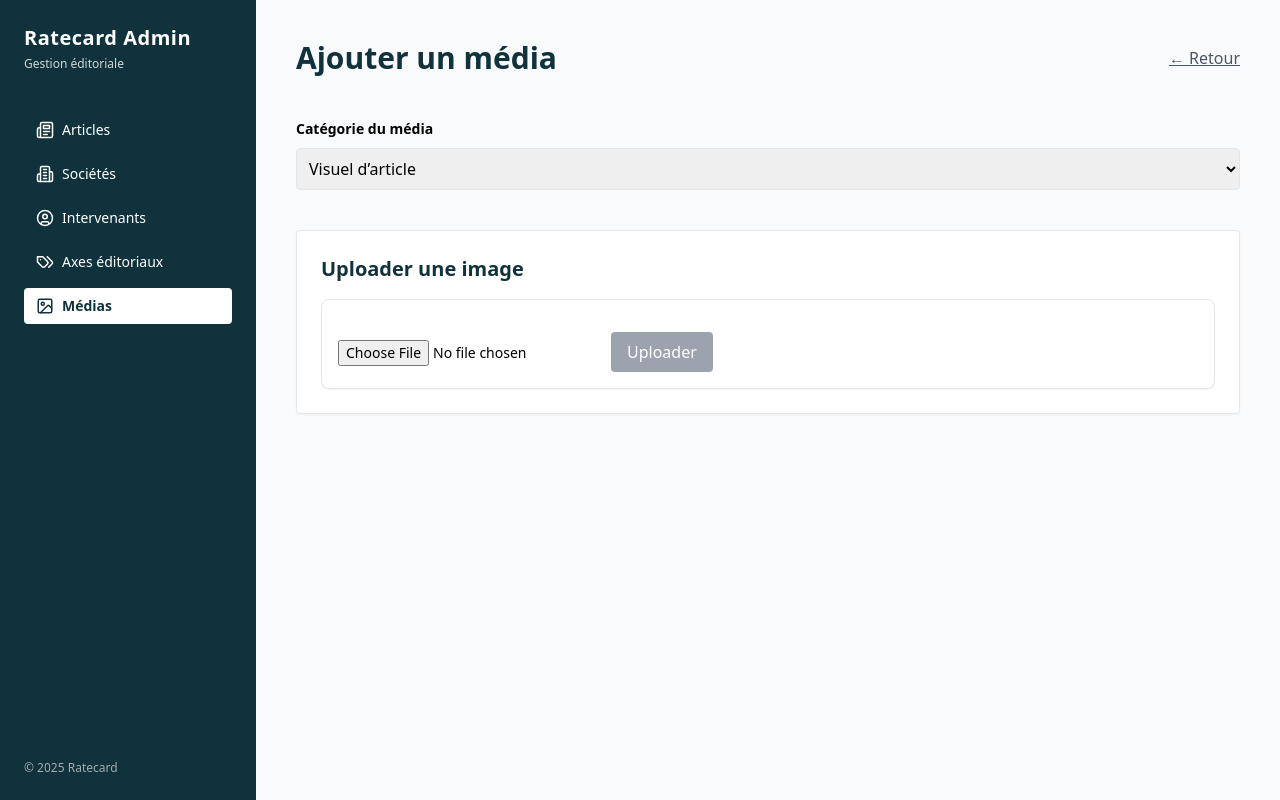
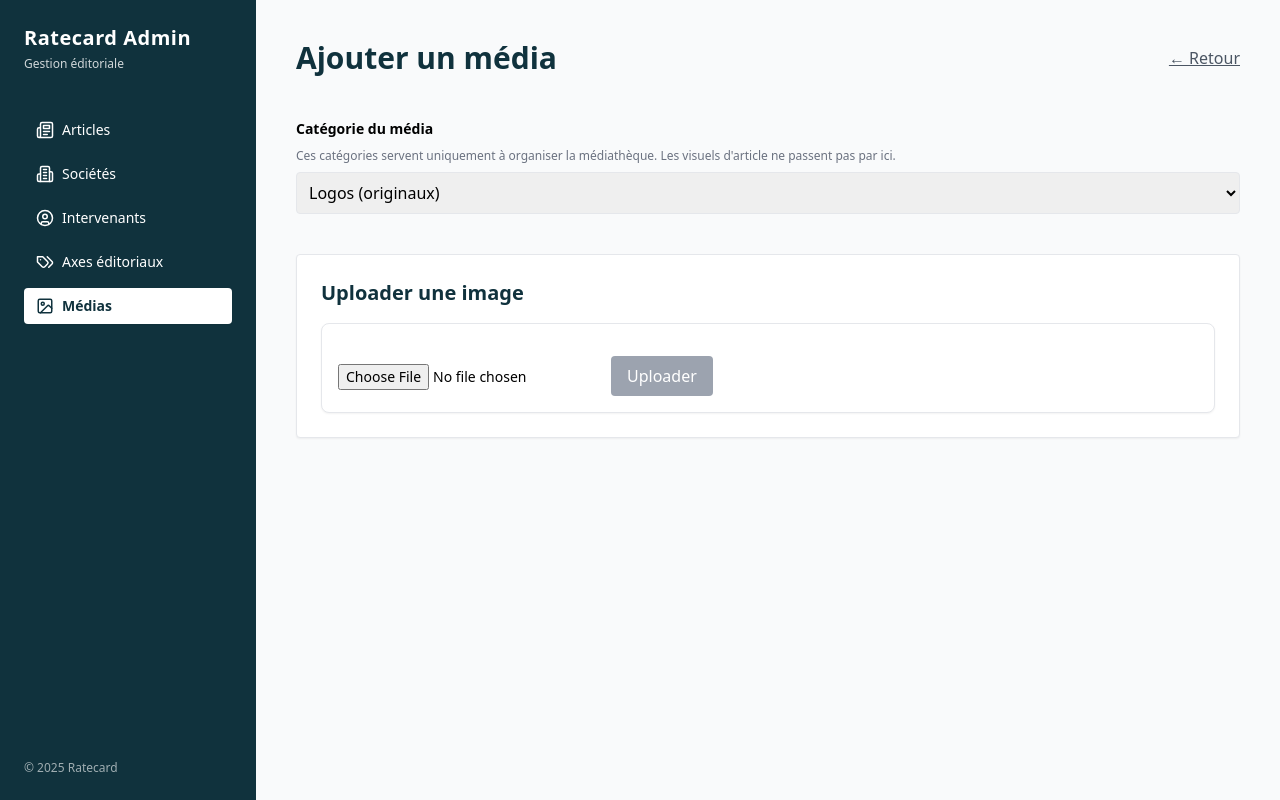
Before and after one commit to MisterFredo/ratecard, a Next.js app in the folder frontend/: page /admin/media/create in a window 1280 px wide. Built offline with nearby package versions, Linux system fonts and the light colour scheme.

Commit message:
Update page.tsx

```diff
--- a/frontend/app/admin/media/create/page.tsx
+++ b/frontend/app/admin/media/create/page.tsx
@@ -5,38 +5,17 @@ import Link from "next/link";
 import MediaUploader from "@/components/admin/MediaUploader";
 
 export default function CreateMediaPage() {
-  // Catégorie réelle de stockage
-  const [category, setCategory] = useState("articles");
+  // Catégories officielles validées
+  const [category, setCategory] = useState("logos");
 
-  // Résultat du MediaUploader → square + rectangle
   const [result, setResult] = useState<{
-    square: {
-      media_id: string;
-      url: string;
-      format: string;
-      folder: string;
-    };
-    rectangle: {
-      media_id: string;
-      url: string;
-      format: string;
-      folder: string;
-    };
+    square: { media_id: string; url: string };
+    rectangle: { media_id: string; url: string };
   } | null>(null);
 
   function onUploadComplete(res: {
-    square: {
-      media_id: string;
-      url: string;
-      format: string;
-      folder: string;
-    };
-    rectangle: {
-      media_id: string;
-      url: string;
-      format: string;
-      folder: string;
-    };
+    square: { media_id: string; url: string };
+    rectangle: { media_id: string; url: string };
   }) {
     setResult(res);
   }
@@ -58,16 +37,20 @@ export default function CreateMediaPage() {
       {/* CHOIX CATEGORIE */}
       <div className="space-y-2">
         <label className="font-semibold text-sm">Catégorie du média</label>
+
+        <p className="text-xs text-gray-500 mb-1">
+          Ces catégories servent uniquement à organiser la médiathèque.
+          Les visuels d'article ne passent pas par ici.
+        </p>
+
         <select
           value={category}
           onChange={(e) => setCategory(e.target.value)}
           className="border rounded p-2 w-full"
         >
-          <option value="articles">Visuel d’article</option>
-          <option value="logos">Logo (source)</option>
-          <option value="logos-cropped">Logo formaté</option>
-          <option value="generics">Visuel générique (Ratecard)</option>
-          <option value="articles/generated">Visuel IA généré</option>
+          <option value="logos">Logos (originaux)</option>
+          <option value="logos-cropped">Logos formatés (carré & rect.)</option>
+          <option value="generics">Visuels génériques Ratecard</option>
         </select>
       </div>
 
@@ -77,23 +60,26 @@ export default function CreateMediaPage() {
           Uploader une image
         </h2>
 
-        <MediaUploader category={category} onUploadComplete={onUploadComplete} />
+        <MediaUploader
+          category={category}
+          onUploadComplete={onUploadComplete}
+        />
       </div>
 
-      {/* AFFICHAGE RESULTAT */}
+      {/* RESULT */}
       {result && (
         <div className="bg-gray-100 p-4 rounded border space-y-4">
 
           <p className="text-sm text-gray-700 font-semibold">
-            Média créé :
+            Média ajouté :
           </p>
 
           {/* SQUARE */}
           <div>
-            <p className="text-xs text-gray-600">Square :</p>
+            <p className="text-xs text-gray-600">Square (1:1)</p>
             <img
               src={result.square.url}
-              className="w-40 border rounded"
+              className="w-32 border rounded bg-white"
             />
             <p className="text-[10px] text-gray-500 break-all mt-1">
               {result.square.url}
@@ -102,17 +88,16 @@ export default function CreateMediaPage() {
 
           {/* RECTANGLE */}
           <div>
-            <p className="text-xs text-gray-600">Rectangle (4:3) :</p>
+            <p className="text-xs text-gray-600">Rectangle (4:3)</p>
             <img
               src={result.rectangle.url}
-              className="w-60 border rounded"
+              className="w-48 border rounded bg-white"
             />
             <p className="text-[10px] text-gray-500 break-all mt-1">
               {result.rectangle.url}
             </p>
           </div>
 
-          {/* RETOUR */}
           <button
             onClick={() => (window.location.href = "/admin/media")}
             className="bg-ratecard-blue text-white px-4 py-2 rounded"
@@ -121,6 +106,7 @@ export default function CreateMediaPage() {
           </button>
         </div>
       )}
+
     </div>
   );
 }
```
